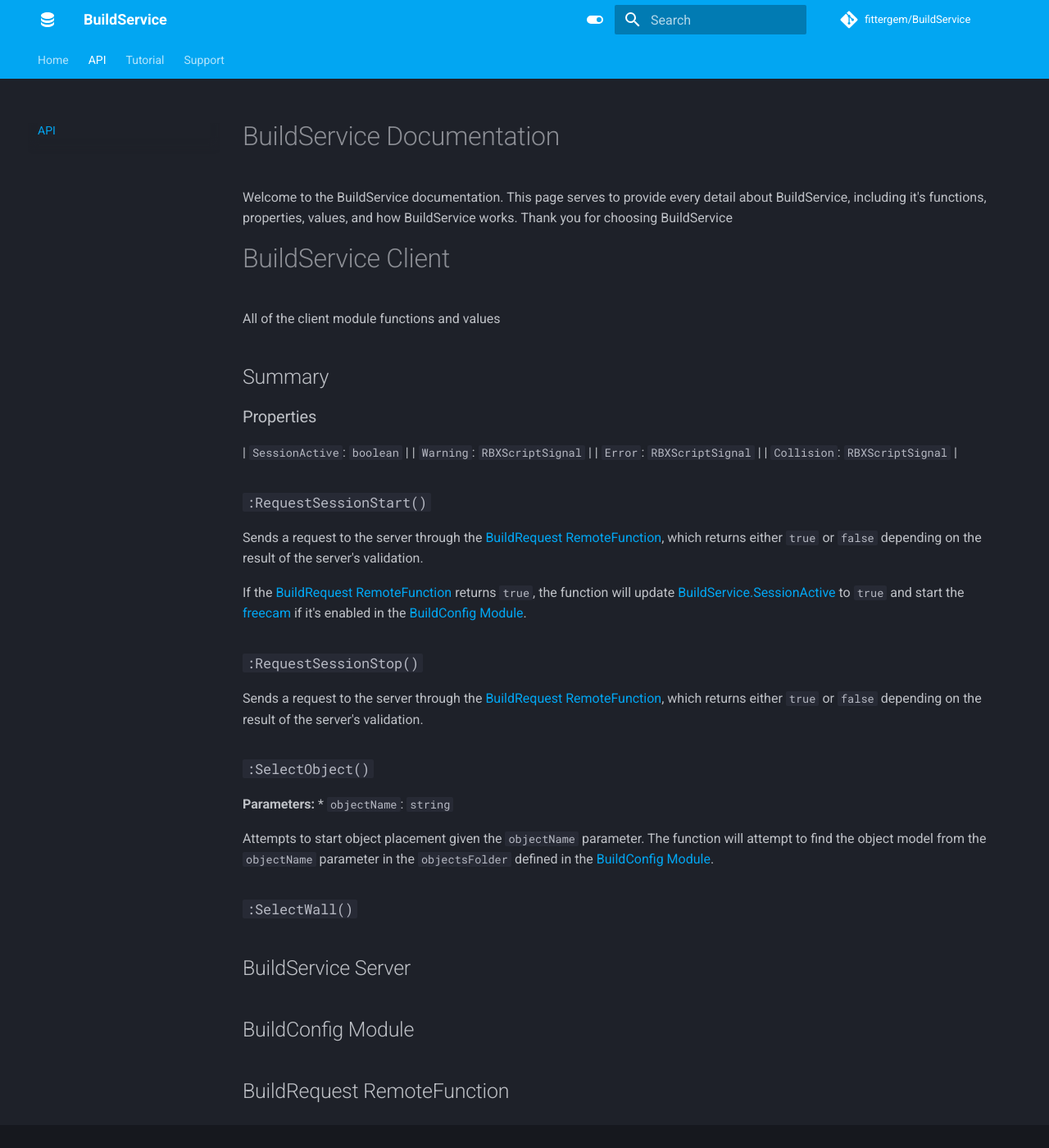
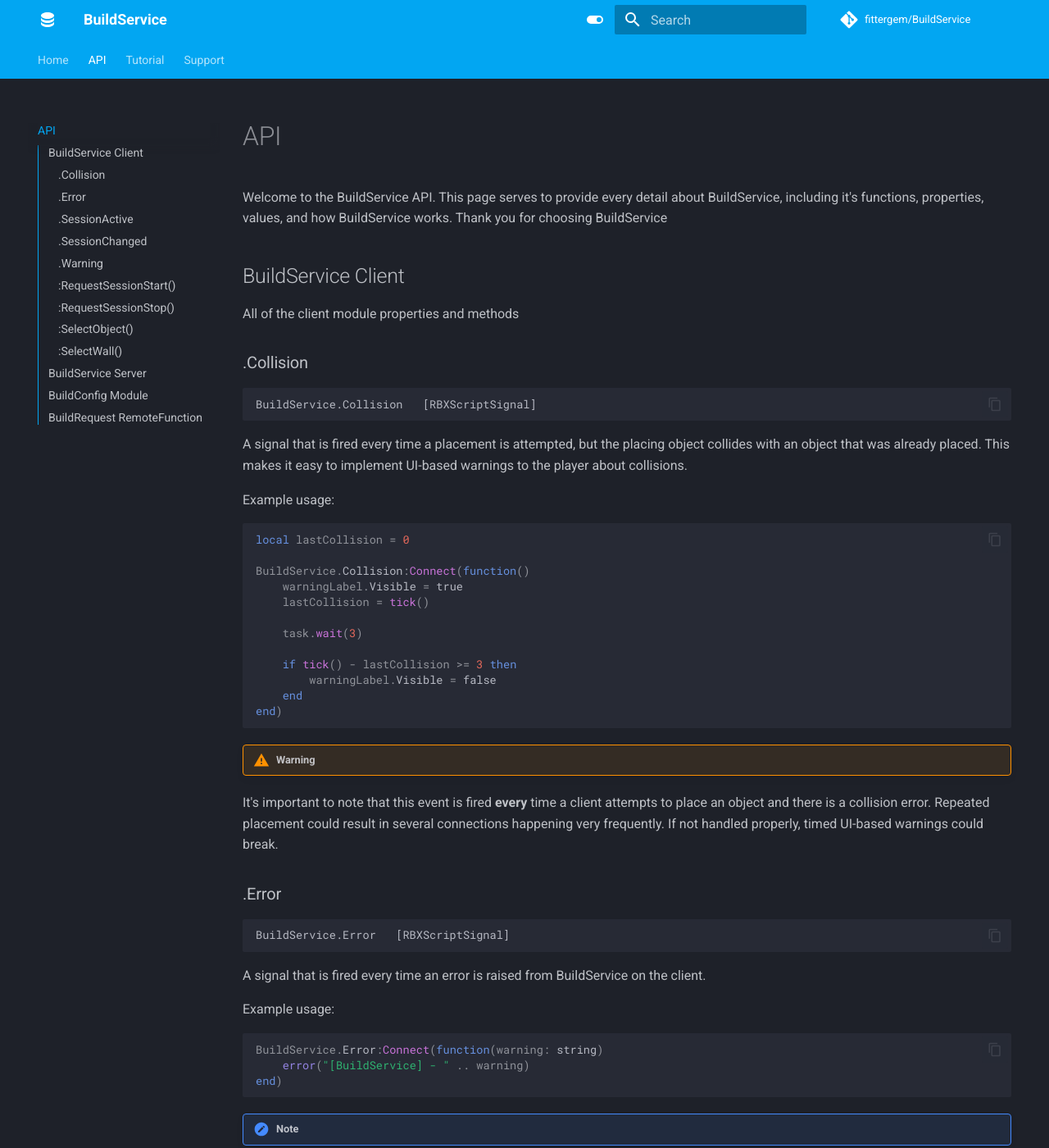
Before and after one commit to fittergem/BuildService, an MkDocs documentation site: the page built from docs/documentation.md, in a window 1280 px wide and 1400 px high. Shown: the whole window at 82% size. Built offline with MkDocs 1.6.1 and Material for MkDocs 9.7.7, drawn with Linux system fonts in a browser that asks for light colours; comment, search, counter and statistics services are not loaded; some of the changed text lies outside the part shown.

Commit message:
Updated documentation.md

````diff
--- a/docs/documentation.md
+++ b/docs/documentation.md
@@ -1,39 +1,173 @@
-# BuildService Documentation
+Welcome to the BuildService API. This page serves to provide every detail about BuildService, including it's functions, properties, values, and how BuildService works. Thank you for choosing BuildService
 
-Welcome to the BuildService documentation. This page serves to provide every detail about BuildService, including it's functions, properties, values, and how BuildService works. Thank you for choosing BuildService
+## BuildService Client
 
-# BuildService Client
+All of the client module properties and methods
 
-All of the client module functions and values
+### .Collision
 
-## Summary
+```
+BuildService.Collision   [RBXScriptSignal]
+```
 
-### Properties
-| `SessionActive`: `boolean` |
-| `Warning`: `RBXScriptSignal` |
-| `Error`: `RBXScriptSignal` |
-| `Collision`: `RBXScriptSignal` |
+A signal that is fired every time a placement is attempted, but the placing object collides with an object that was already placed. This makes it easy to implement UI-based warnings to the player about collisions.
 
-### `:RequestSessionStart()`
+Example usage:
 
-Sends a request to the server through the [BuildRequest RemoteFunction](#buildrequest-remotefunction), which returns either `true` or `false` depending on the result of the server's validation.
+```lua
+local lastCollision = 0
 
-If the [BuildRequest RemoteFunction](#buildrequest-remotefunction) returns `true`, the function will update [BuildService.SessionActive]() to `true` and start the [freecam]() if it's enabled in the [BuildConfig Module](#buildconfig-module).
+BuildService.Collision:Connect(function()
+    warningLabel.Visible = true
+    lastCollision = tick()
 
-### `:RequestSessionStop()`
+    task.wait(3)
 
-Sends a request to the server through the [BuildRequest RemoteFunction](#buildrequest-remotefunction), which returns either `true` or `false` depending on the result of the server's validation.
+    if tick() - lastCollision >= 3 then
+        warningLabel.Visible = false
+    end
+end)
+```
 
-### `:SelectObject()`
+!!! warning
+It's important to note that this event is fired **every** time a client attempts to place an object and there is a collision error. Repeated placement could result in several connections happening very frequently. If not handled properly, timed UI-based warnings could break.
 
-**Parameters:**
-* `objectName`: `string`
+### .Error
+
+```
+BuildService.Error   [RBXScriptSignal]
+```
+
+A signal that is fired every time an error is raised from BuildService on the client.
+
+Example usage:
+
+```lua
+BuildService.Error:Connect(function(warning: string)
+    error("[BuildService] - " .. warning)
+end)
+```
+
+!!! note
+Typically, BuildService errors should not happen. The only reason these errors might occur is because of definition errors in the configuration module. If you are getting errors from BuildService, please check that the configuration paths are correct.
+
+### .SessionActive
+
+```
+BuildService.SessionActive   [bool] (read-only)
+```
+
+A read-only value that external scripts can read to view the session status. If the value is `true`, a session is currently active. If the value is `false`, a session is not currently active.
+
+### .SessionChanged
+
+```
+BuildService.SessionChanged   [RBXScriptSignal]
+```
+
+A signal that is fired every time the [`BuildService.SessionActive`](#sessionactive) value is changed.
+
+Example usage:
+
+```lua
+BuildService.SessionChanged:Connect(function(active: boolean)
+    sessionStatusValue.Text = active and "Active" or "Inactive"
+end)
+```
+
+### .Warning
+
+```
+BuildService.Warning   [RBXScriptSignal]
+```
+
+A signal that is fired every time a warning is raised from BuildService on the client.
+
+Example usage:
+
+```lua
+BuildService.Warning:Connect(function(warning: string)
+    warn("[BuildService] - " .. warning)
+end)
+```
+
+!!! note
+BuildService warnings are not fatal. Script execution should not halt due to warnings. The system handles the events that cause the warnings to occur automatically.
+
+### :RequestSessionStart()
+
+```lua
+BuildService:RequestSessionStart() --> [bool]
+```
+
+Sends a request to the server through the [BuildRequest RemoteFunction](#buildrequest-remotefunction).
+
+If the [BuildRequest RemoteFunction](#buildrequest-remotefunction) returns `true`, the function will update [BuildService.SessionActive](#sessionactive) to `true` and start the [freecam]() if it's enabled in the [BuildConfig Module](#buildconfig-module).
+
+If there is a problem starting a session, the [BuildService.Warning](#warning) event will be fired with the problem details.
+
+Example usage:
+
+```lua
+startButton.MouseButton1Down:Connect(function()
+    BuildService:RequestSessionStart()
+end)
+```
+
+### :RequestSessionStop()
+
+Sends a request to the server through the [BuildRequest RemoteFunction](#buildrequest-remotefunction).
+
+If the [BuildRequest RemoteFunction](#buildrequest-remotefunction) returns `true`, the function will update [BuildService.SessionActive](#sessionactive) to `false` and stop the [freecam]().
+
+If there is a problem stopping the session, the [BuildService.Warning](#warning) event will be fired with the problem details.
+
+Example usage:
+
+```lua
+stopButton.MouseButton1Down:Connect(function()
+    BuildService:RequestSessionStop()
+end)
+```
+
+### :SelectObject()
+
+```
+BuildService:SelectObject(objectName: string)
+```
 
 Attempts to start object placement given the `objectName` parameter. The function will attempt to find the object model from the `objectName` parameter in the `objectsFolder` defined in the [BuildConfig Module](#buildconfig-module).
 
-### `:SelectWall()`
+Any problems that occur while selecting an object, such as an object not being found, will fire the [BuildService.Warning](#warning) event with the problem details.
 
+Example usage:
 
+```lua
+objectButton.MouseButton1Down:Connect(function()
+    BuildService:SelectObject(objectButton.Name)
+end)
+```
+
+!!! note
+In the above example, the system is set up to select objects based on the clicked button's name.
+
+### :SelectWall()
+
+```
+BuildService:SelectWall()
+```
+
+Attempts to start wall placement, using the configuration for wall placement defined in the [BuildConfig Module](#buildconfig-module).
+
+Any problems that occur while placing walls will fire the [BuildService.Warning](#warning) event with the problem details.
+
+Example usage:
+
+```lua
+wallButton.MouseButton1Down:Connect(function()
+    BuildService:SelectWall()
+end)
+```
 
 ## BuildService Server
 
````
